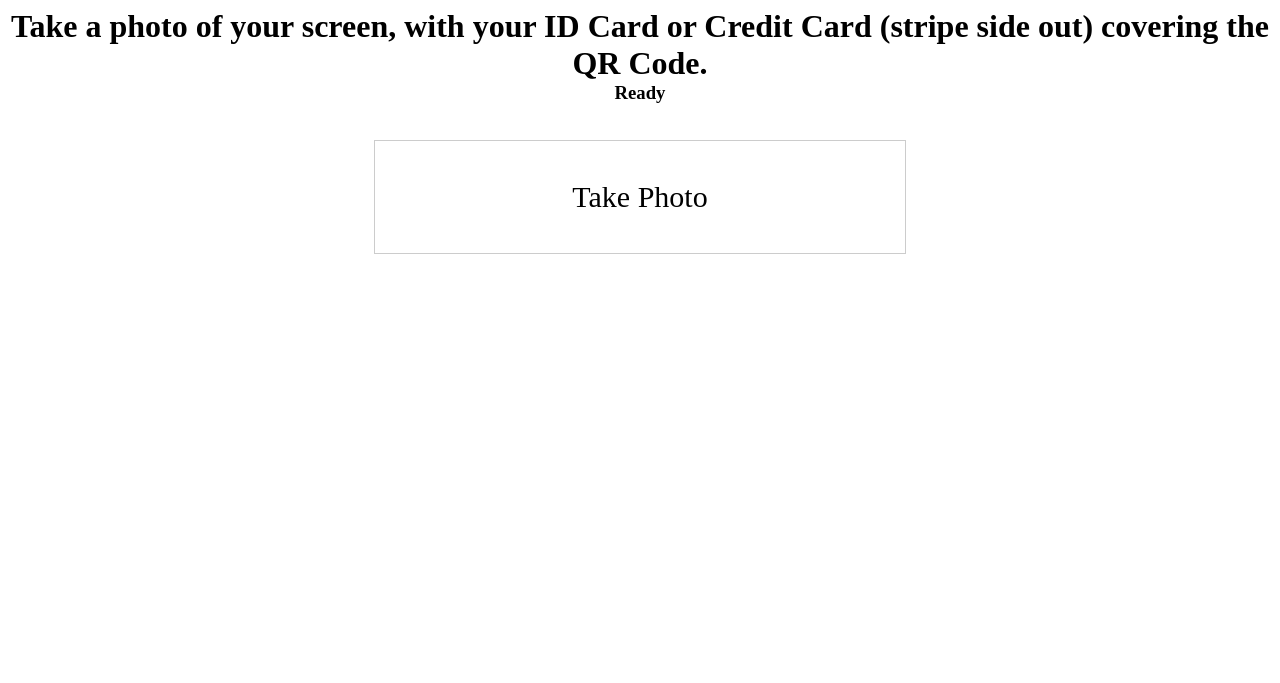
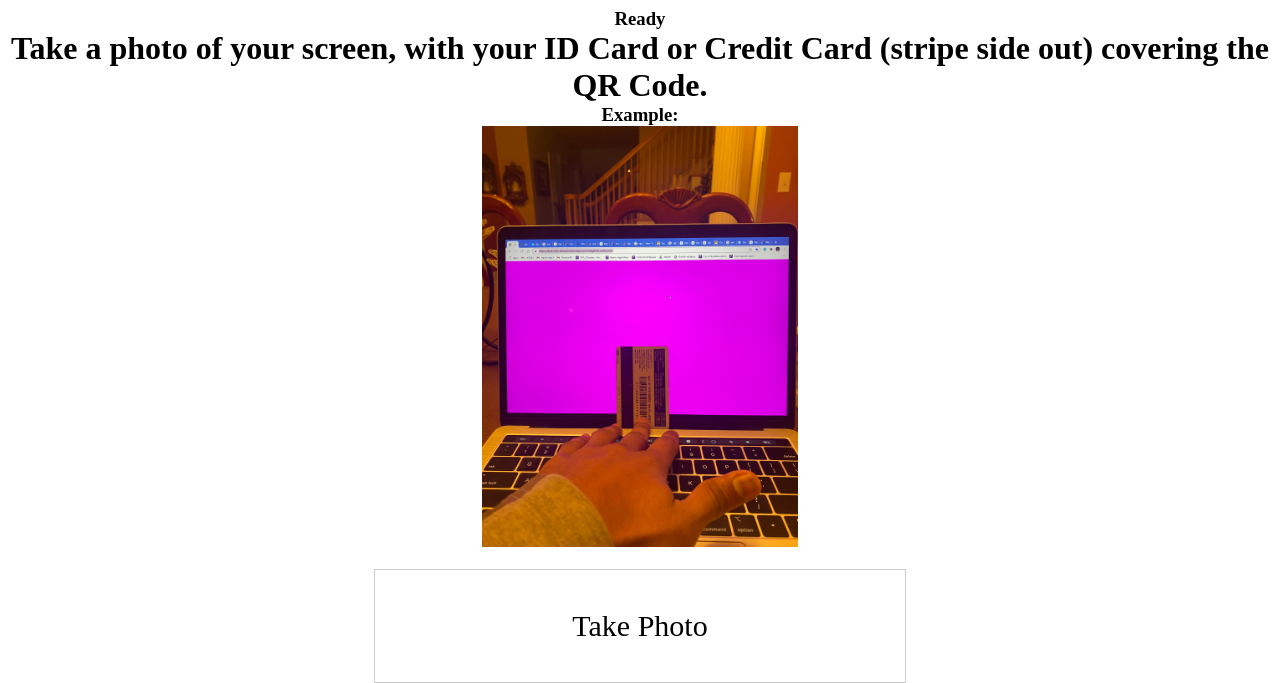
Before and after one commit to rdas1/size_dist_demo, a PHP site: page /index.html in a window 1280 px wide. Shown: the top 683 px of the page. Before the commit the page ends 254 px from the top, so only its background shows below. Run offline with PHP 8.4, Linux system fonts and the light colour scheme; a map, chart or similar area stays blank; some libraries are stand-ins or nearby versions.

Commit message:
added example image

```diff
--- a/index.html
+++ b/index.html
@@ -6,13 +6,14 @@
 	<link rel="stylesheet" href="style.css">
 </head>
 <body>
-	<h1 id="instructions">Take a photo of your screen, with your ID Card or Credit Card (stripe side out) covering the QR Code.</h1>
 	<h3 id="status">Loading...</h3>
+	<h1 class="instructions">Take a photo of your screen, with your ID Card or Credit Card (stripe side out) covering the QR Code.</h1>
+	<h3 class="instructions">Example:</h3>
 	<div>
 		<div class="inputoutput">
 
-			<img id="example" src=""/>
-			<img id="imageSrc"/>
+			<img id="example" src="images/example.jpg" width=25% height=25%/>
+			<img id="imageSrc" style="display: none"/>
 			<br><br>
 			<label class="custom-file-upload">
 				<input type="file" id="fileInput" name="file" accept="image/*" size=60/>
@@ -194,14 +195,15 @@
 
 			console.log("screenWidthPx", screenWidthPx);
 			console.log("screenHeightPx", screenHeightPx);
-			//cv.imshow('canvasOutput', dst);
+			cv.resize(dst, dst, new cv.Size(0,0), 0.25, 0.25);
+			cv.imshow('canvasOutput', dst);
 
 			let screenCroppedRect = new cv.Rect(screenBoundingRect.width * 0.1, screenBoundingRect.height * 0.1, screenBoundingRect.width * 0.7, screenBoundingRect.height * 0.8);
 
 			let screen = blurred.roi(screenBoundingRect);
 			screen = screen.roi(screenCroppedRect);
 			cv.bitwise_not(screen, screen);
-			cv.imshow("canvasOutput", screen);
+			//cv.imshow("canvasOutput", screen);
 
 			//let inverted = cv.Mat.zeros(screen.rows, screen.cols, cv.CV_8UC3);
 			//cv.bitwise_not(screen, inverted)
@@ -225,6 +227,7 @@
 			}
 			cv.drawContours(dst, contours, largestContour, contoursColor, 1, cv.LINE_8, hierarchy, 100);
 			//cv.rectangle(dst, pointC, pointD, rectangleColor, 2, cv.LINE_AA, 0);
+			cv.resize(dst, dst, new cv.Size(0,0), 0.5, 0.5);
 			cv.imshow("canvasOutput2", dst);
 
 			let cardBoundingRect = cv.boundingRect(contours.get(largestContour));
--- a/style.css
+++ b/style.css
@@ -1,4 +1,4 @@
-#instructions {
+.instructions {
 	margin: auto;
 	text-align: center;
 }
@@ -29,10 +29,11 @@ input[type="file"] {
 	line-height: 100px;
 	text-align: center;
 }
-
+/*
 img {
 	display: none;
 }
+*/
 /*
 canvas {
 	display: none;
```
Also changed, not shown: images/example.JPG (added), 1 other file.
